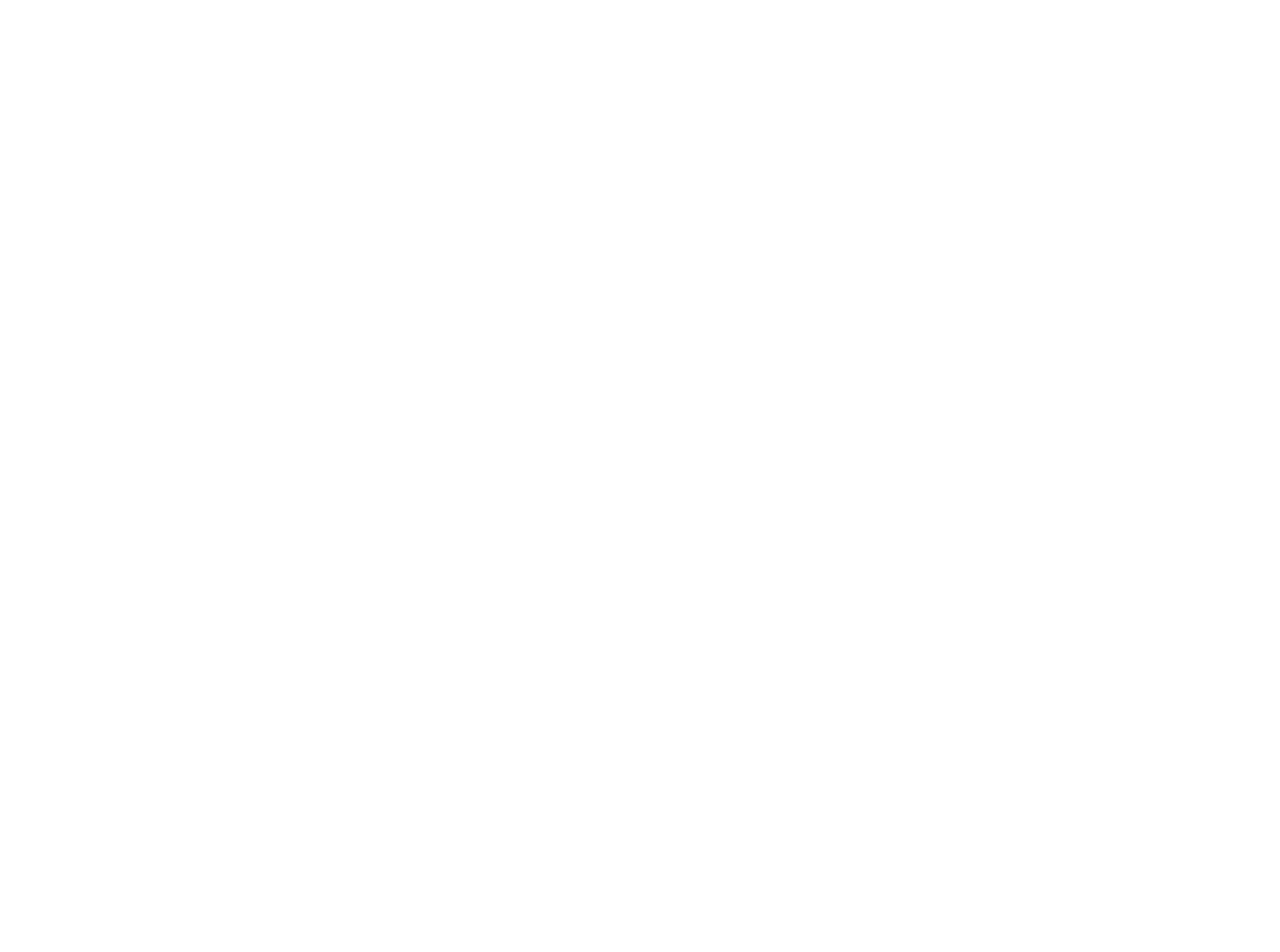
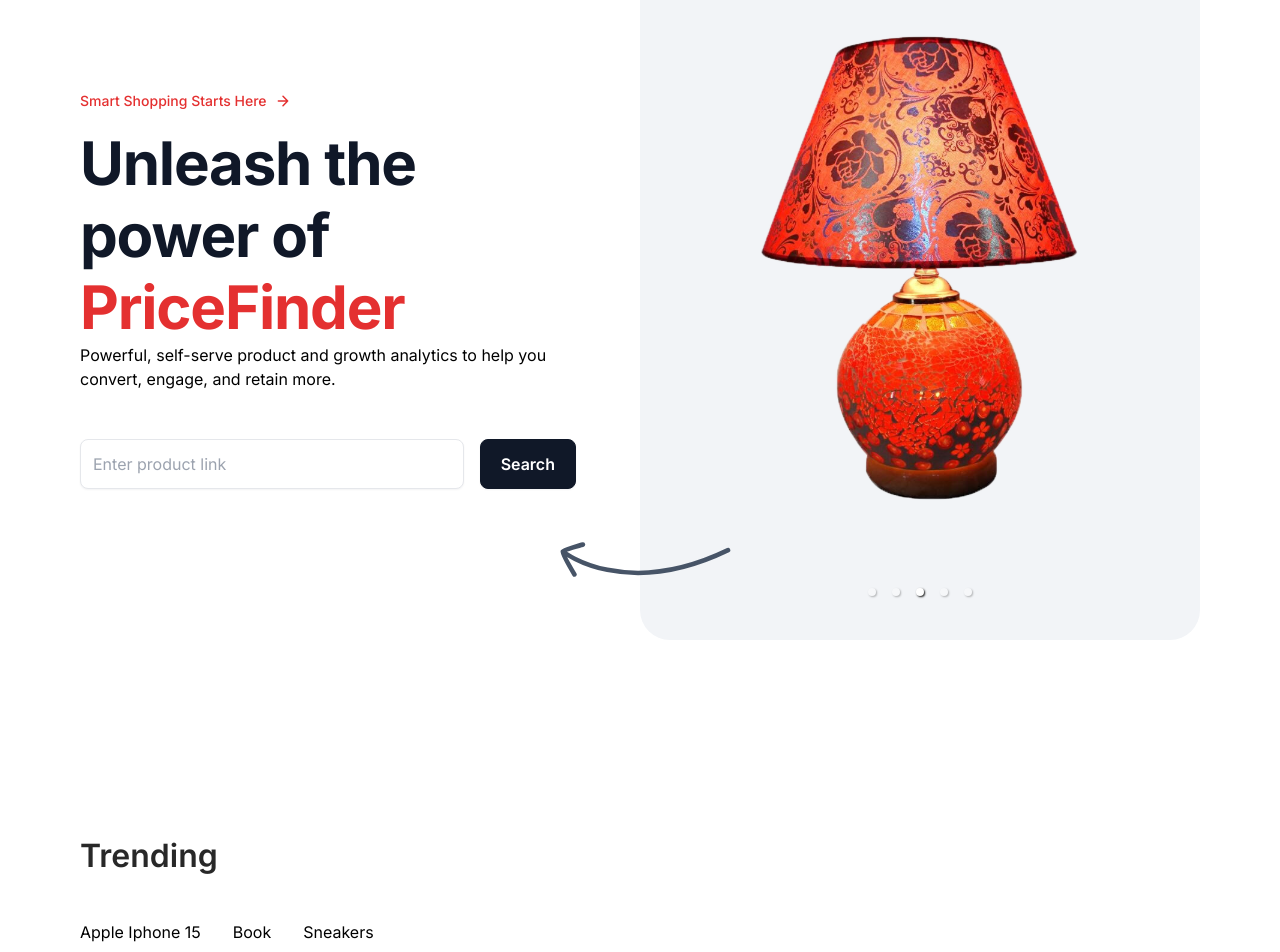
Before and after one commit to WinnardArthur/PriceFinder, a Next.js app: page / in a window 1280 px wide. Shown: the part 220-1172 px from the top of the page. Before the commit the page ends 800 px from the top, so only its background shows below. Built offline with nearby package versions, Linux system fonts and the light colour scheme.

Commit message:
create header and herosection and featured layouts

```diff
--- a/app/page.tsx
+++ b/app/page.tsx
@@ -1,5 +1,45 @@
 import Image from "next/image";
 
+import Searchbar from "@/components/search-bar";
+import HeroCarousel from "@/components/hero-carousel";
+
 export default function HomePage() {
-  return <div>HomePage</div>;
+  return (
+    <>
+      <section className="px-6 md:px-20 py-24">
+        <div className="flex max-xl:flex-col gap-16">
+          <div className="flex flex-col justify-center">
+            <p className="small-text">
+              Smart Shopping Starts Here
+              <Image
+                src="/assets/icons/arrow-right.svg"
+                alt="arrow-right"
+                width={16}
+                height={16}
+              />
+            </p>
+            <h1 className="head-text">
+              Unleash the power of{" "}
+              <span className="text-primary"> PriceFinder</span>
+            </h1>
+            <p className="mt6">
+              Powerful, self-serve product and growth analytics to help you
+              convert, engage, and retain more.
+            </p>
+            <Searchbar />
+          </div>
+          <HeroCarousel />
+        </div>
+      </section>
+
+      <section className="trending-section">
+        <h2 className="section-text">Trending</h2>
+        <div className="flex flex-wrap gap-x-8 gap-y-16">
+          {["Apple Iphone 15", "Book", "Sneakers"].map((product) => (
+            <div>{product}</div>
+          ))}
+        </div>
+      </section>
+    </>
+  );
 }
```
